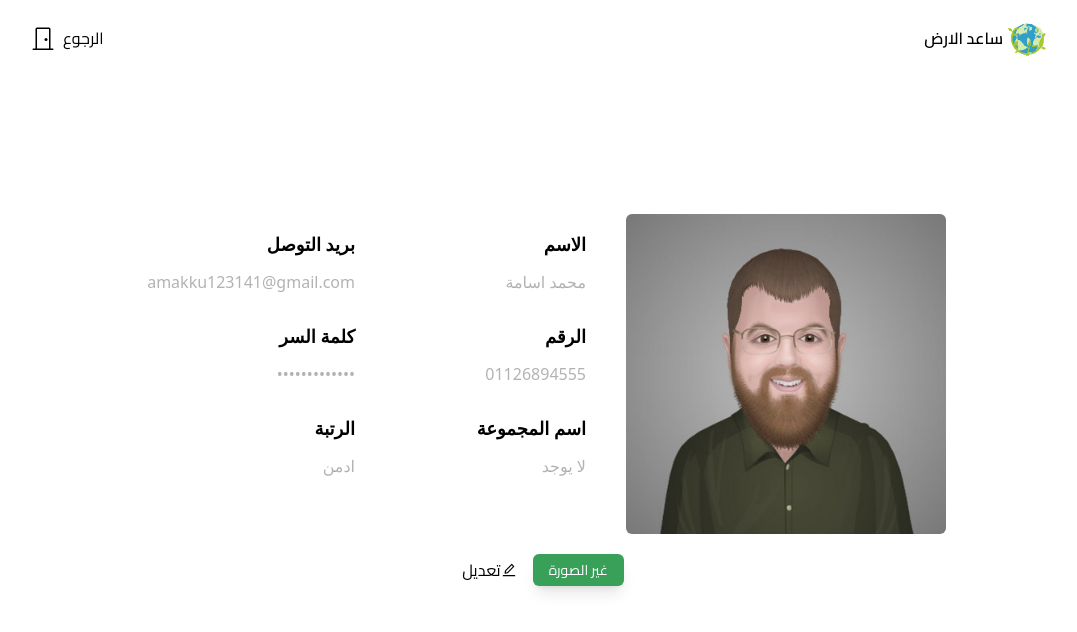
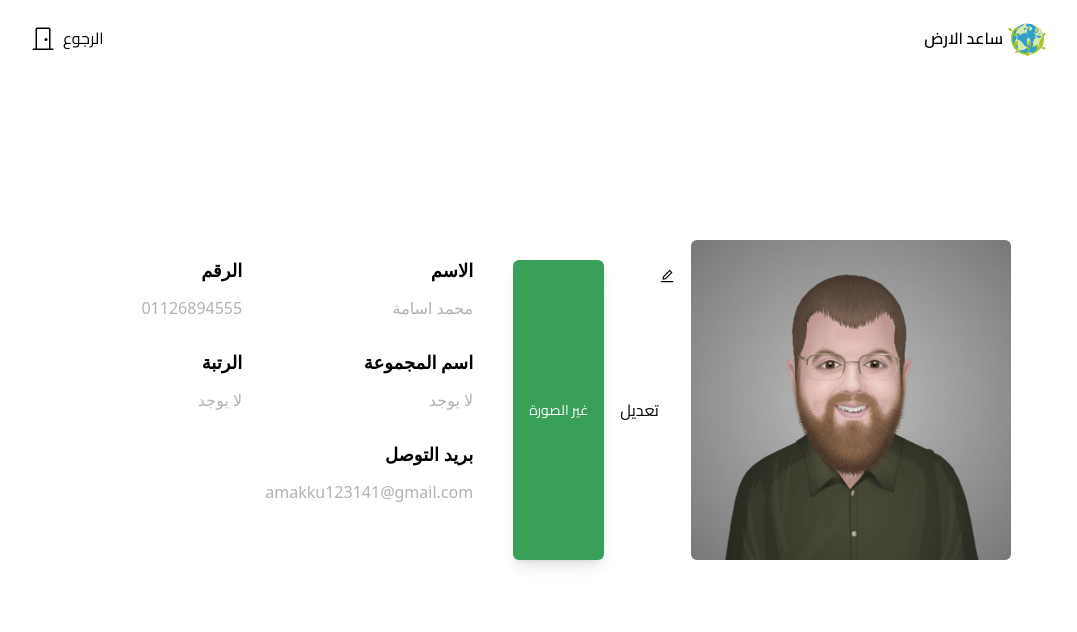
Before and after one commit to Jeyenore26/Flights, a Next.js app in the folder frontend/: page /profile in a window 1280 px wide. Shown: the top 632 px of the page, without its empty margins (105-1182 px from the left). Built offline with nearby package versions, Linux system fonts and the light colour scheme.

Commit message:
تنلام

```diff
--- a/frontend/pages/profile.tsx
+++ b/frontend/pages/profile.tsx
@@ -21,34 +21,41 @@ export default function profile() {
       </Head>
       <section dir='rtl' className='bg-white py-full' id='animate33'>
         <div className='flex md:flex-row xxs:flex-col'>
-          <div className='md:mt-0 xxs:mt-20 flex justify-center'>
+          <div className='md:mt-0 xxs:mt-[17rem] flex justify-center'>
             <img src='./avater2.png' className='w-80 h-80 bg-cover rounded-md' />
           </div>
-          <div className='mr-10'>
-            <span className='flex sm:flex-row xxs:flex-col justify-center'>
-            <BInputOutline value={'محمد اسامة'} label ='الاسم' type={'text'} disabled />
-            <BInputOutline value={'amakku123141@gmail.com'} iclassName ='w-[200%]' label ='بريد التوصل' type={'text'} disabled />
-            </span>
-            <span className='flex justify-center'>
-            <BInputOutline value={'01126894555'} label ='الرقم' type={'text'} disabled />
-            <BInputOutline value={'يلعن اهل عمار'} iclassName ='w-[200%]' label ='كلمة السر' type={'password'} disabled />
-            </span>
-            <span className='flex justify-center'>
-            <BInputOutline value={'لا يوجد'} label ='اسم المجموعة' type={'text'} disabled />
-            <BInputOutline value={'ادمن'} iclassName ='w-[200%]' label ='الرتبة' type={'text'} disabled />
-            </span>
-          </div>
-
-        </div>
-        <div className='flex sm:flex-row xxs:flex-col justify-center mt-5'>
-        <button className='rounded-md cairo_regular_title shadow-lg lg:py-1 xxs:py-2 cursor-pointer px-4 hover:bg-[#2b7543] active:bg-[#1a4929] text-sm  bg-[#39A059] text-white hover:text-white/60 active:text-white/40'>غير الصورة</button>
-
+          <div className='flex xxs:flex-col md:flex-row  justify-center mt-5 md:mb-0 xxs:mb-4'>
           <span className='flex justify-center cursor-pointer hover:text-slate-300 px-4 py-1 active:text-slate-400'>
           <AiOutlineEdit className='mt-1'/>
           <button dir='rtl' className='cairo_regular_title cursor-pointer' >تعديل</button>
 
           </span>
+        <button className='rounded-md cairo_regular_title shadow-lg lg:py-1 xxs:py-2 cursor-pointer px-4 hover:bg-[#2b7543] active:bg-[#1a4929] text-sm  bg-[#39A059] text-white hover:text-white/60 active:text-white/40'>غير الصورة</button>
+
+
         </div>
+          <div className='xxs:ml-[-3rem] md:mr-10 '>
+            <span className='flex  justify-center'>
+            <BInputOutline value={'محمد اسامة'} label ='الاسم' type={'text'} disabled />
+            <BInputOutline value={'01126894555'} label ='الرقم' type={'text'} disabled />
+
+
+            </span>
+            <span className='flex justify-center'>
+
+            <BInputOutline value={'لا يوجد'} label ='اسم المجموعة' type={'text'} disabled />
+            <BInputOutline value={'لا يوجد'} iclassName ='w-[200%]' label ='الرتبة' type={'text'} disabled />
+
+
+            </span>
+            <span className='flex justify-start '>
+
+            <BInputOutline value={'amakku123141@gmail.com'} iclassName ='w-[200%]' label ='بريد التوصل' type={'text'} disabled />
+            </span>
+          </div>
+
+        </div>
+
 
 
       </section>
```
